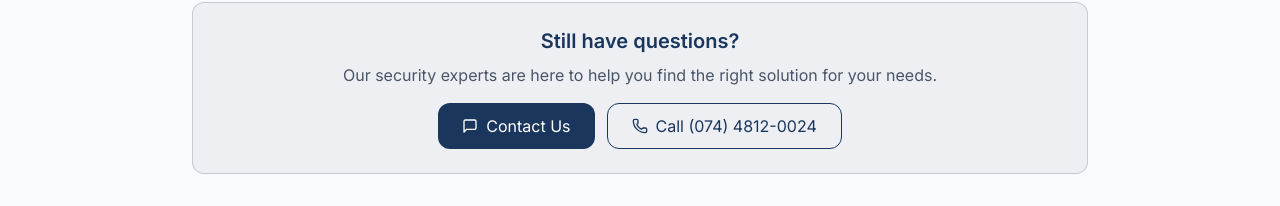
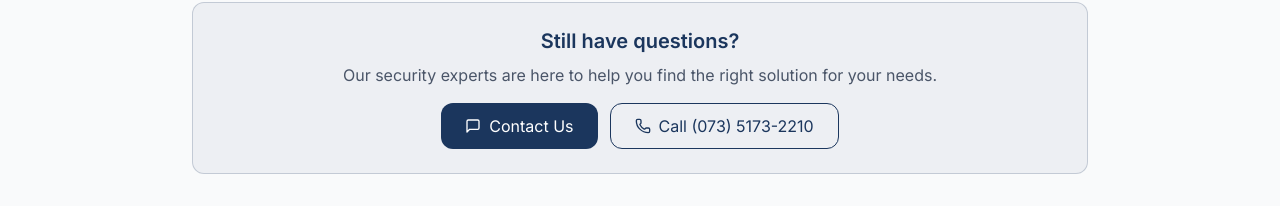
Before and after one commit to indiguard/indiguard_frontend, a React (Vite) app: page /service-detail-page in a window 1280 px wide. Shown: the part 2266-2472 px from the top of the page. Built offline with nearby package versions, Linux system fonts and the light colour scheme.

Commit message:
Update ServiceFAQ.jsx

```diff
--- a/src/pages/service-detail-page/components/ServiceFAQ.jsx
+++ b/src/pages/service-detail-page/components/ServiceFAQ.jsx
@@ -132,7 +132,7 @@ const ServiceFAQ = ({ service }) => {
                 className="inline-flex items-center justify-center space-x-2 px-4 sm:px-6 py-2 sm:py-3 border border-primary text-primary rounded-lg hover:bg-primary/5 transition-colors duration-200 text-sm sm:text-base"
               >
                 <Icon name="Phone" size={16} className="flex-shrink-0" />
-                <span>Call (074) 4812-0024</span>
+                <span>Call (073) 5173-2210</span>
               </a>
             </div>
           </div>
```
